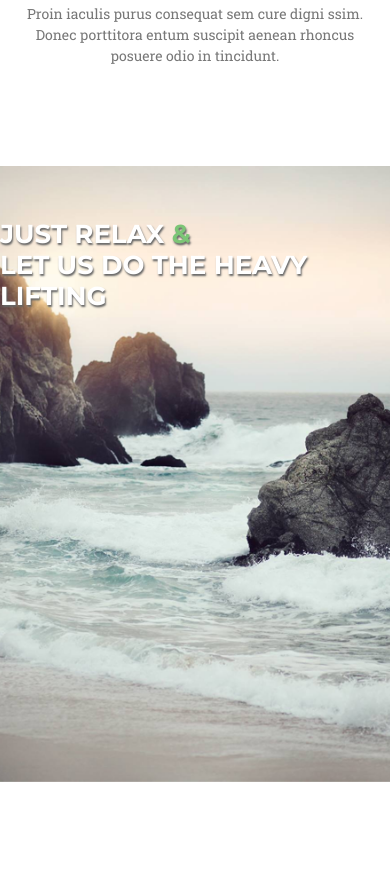
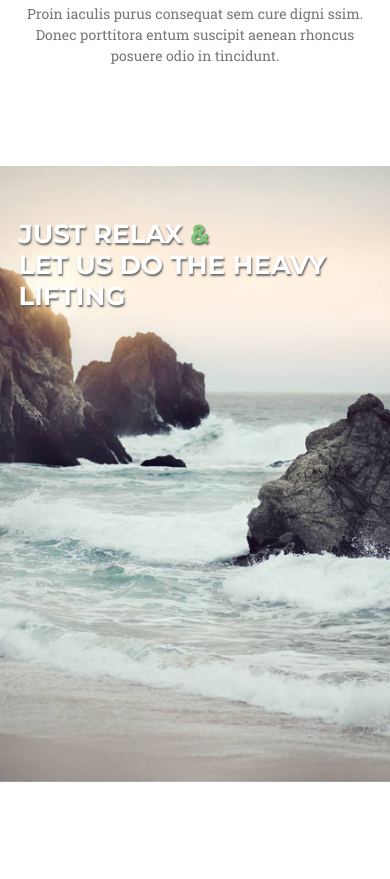
Before and after one commit to WannabeRockStar/boo, a plain HTML site: page index.html in a window 390 px wide. Shown: the part 1404-2283 px from the top of the page. Drawn offline with nearby package versions, Linux system fonts and the light colour scheme.

Commit message:
relax section

```diff
--- a/css/style.css
+++ b/css/style.css
@@ -84,14 +84,16 @@ h1, h2, h3, h4, h5, h6, ul, p {
 	background-size: cover;
 	background-repeat: no-repeat;
 	background-position: center;
+}
+.parent-div {
 	position: relative;
+	height: 616px;
 }
-.relax-banner .relax-banner-title {
+.parent-div .relax-banner-title {
 	position: absolute;
-	width: 100%;
-	left: 50%;
+	left: 10%;
 	top: 10%;
-	transform: translate(-50%, -10%);
+	transform: translate(-10%, -10%);
 	font-family: "Montserrat Bold", sans-serif;
 	color: #fff;
 	font-size: 40px;
@@ -325,11 +327,6 @@ h1, h2, h3, h4, h5, h6, ul, p {
 	.banner-title h1 {
 		font-size: 40px;
 	}
-	.relax-banner .relax-banner-title {
-		position: absolute;
-		left: 50%;
-		top: 10%;
-	}
 }
 
 @media (max-width: 768px) {
@@ -346,7 +343,6 @@ h1, h2, h3, h4, h5, h6, ul, p {
 	}
 	.relax-banner .relax-banner-title {
 		font-size: 32px;
-		left: 50%;
 		text-shadow: 1px 2px 2px #666;
 	}
 	.latest .latest-title {
@@ -420,7 +416,6 @@ h1, h2, h3, h4, h5, h6, ul, p {
 	}
 	.relax-banner .relax-banner-title {
 		font-size: 26px;
-		left: 50%;
 		text-shadow: 1px 2px 2px #666;
 	}
 	.latest .latest-title {
@@ -443,6 +438,11 @@ h1, h2, h3, h4, h5, h6, ul, p {
 	}
 	.talk .talk-message {
 		font-size: 24px;
+	}
+	.client-box-left:after {
+		content: "";
+		width: 0px;
+		height: 0px;
 	}
 	.logo-box {
 		width: 96%;
--- a/index.html
+++ b/index.html
@@ -78,7 +78,10 @@
 
 	<section class="relax-banner">
 		<div class="container">
-			<h2 class="relax-banner-title">Just relax <span class="green">&</span><br> let us do the heavy lifting</h2>
+			<div class="parent-div">
+				<h2 class="relax-banner-title">Just relax <span class="green">&</span><br> let us do the heavy lifting</h2>
+			</div>
+
 		</div>
 	</section>
 
```
